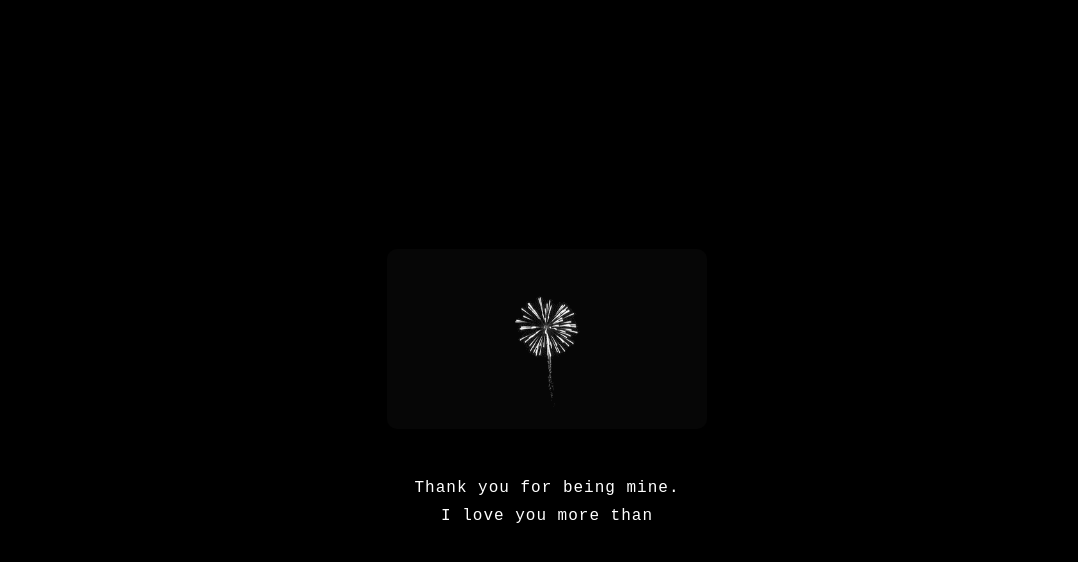
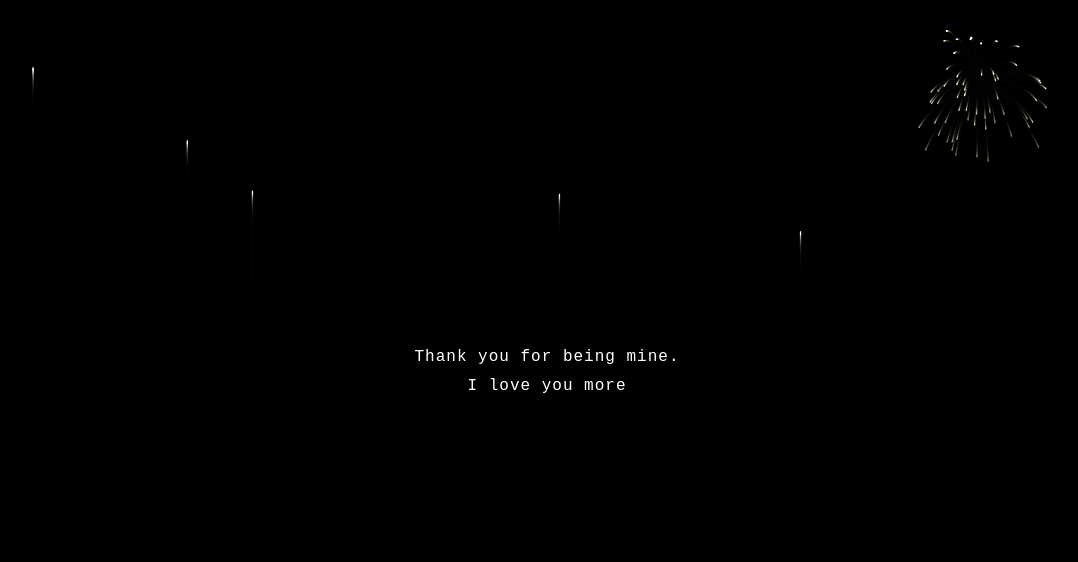
Before and after one commit to xxxtension678-rgb/For-Pi-Si, a plain HTML site: page index.html in a window 1280 px wide. Both pictures are taken after a click on the button "Yes". Shown: the whole page, without its empty margins (93-1171 px from the left). Drawn offline with Linux system fonts and the light colour scheme.

Commit message:
Update index.html

```diff
--- a/index.html
+++ b/index.html
@@ -7,108 +7,78 @@
     <style>
         @import url('https://fonts.googleapis.com/css2?family=JetBrains+Mono:wght@400;500&display=swap');
         * { box-sizing: border-box; -webkit-tap-highlight-color: transparent; }
-
         body {
             display: flex; flex-direction: column; align-items: center; justify-content: center;
             height: 100vh; margin: 0; background-color: #000000;
             font-family: 'JetBrains+Mono', monospace; overflow: hidden; text-align: center;
         }
-
-        /* GIF Container - စာသားအပေါ်မှာထားမယ် */
-        #gifContainer {
-            width: 100%;
-            max-width: 320px;
-            display: none; /* စစချင်း ဖျောက်ထားမယ် */
-            margin-bottom: 20px;
+        #fireworksCanvas {
+            position: absolute; top: 0; left: 0; width: 100%; height: 35%;
+            pointer-events: none; z-index: 1; display: none;
         }
-
-        #fireworksGif {
-            width: 100%;
-            height: auto;
-            border-radius: 10px;
-        }
-
         #typewriter, #successText {
             font-size: 16px; color: #FFFFFF; line-height: 1.8;
-            letter-spacing: 1px; min-height: 30px;
-            position: relative; z-index: 2;
+            letter-spacing: 1px; min-height: 30px; position: relative; z-index: 2;
         }
-
         .stage {
             position: relative; width: 320px; height: 120px;
             display: flex; justify-content: space-between; align-items: center;
             opacity: 0; transition: opacity 0.6s ease-in; z-index: 2;
         }
-
         .btn {
             border: none; color: white; cursor: pointer; font-weight: 500;
             width: 80px; height: 45px; border-radius: 8px;
             display: flex; justify-content: center; align-items: center;
-            box-shadow: 0 4px 15px rgba(0,0,0,0.5);
         }
-
         #yesBtn { background-color: #0356C5; }
         #noBtn { background-color: #8B0000; }
-
         .emoji-wrapper {
             position: absolute; left: 50%; transform: translateX(-50%);
-            display: flex; align-items: center; transition: left 0.4s cubic-bezier(0.175, 0.885, 0.32, 1.275);
+            display: flex; align-items: center; transition: left 0.4s ease-out;
+            z-index: 5;
         }
-
-        #mainEmoji { font-size: 50px; user-select: none; }
-        #fistEmoji { font-size: 20px; margin-left: -2px; display: none; }
-
-        @keyframes punchAction {
-            0% { transform: scale(0); opacity: 0; }
-            100% { transform: scale(1.1) translateX(8px); opacity: 1; }
-        }
-
+        #mainEmoji { font-size: 50px; }
+        #fistEmoji { font-size: 20px; display: none; }
         @keyframes flyAway { to { transform: translate(800px, 50px) rotate(450deg); opacity: 0; } }
-
         #successScreen { display: none; padding: 20px; width: 90%; max-width: 450px; position: relative; z-index: 2; }
+        #finalEmojis { font-size: 25px; margin-top: 25px; opacity: 0; transition: opacity 1.5s ease-in; }
         .cursor { animation: blink 0.7s infinite; color: #FFFFFF; }
         @keyframes blink { 50% { opacity: 0; } }
     </style>
 </head>
 <body>
 
-    <div id="gifContainer">
-        <img id="fireworksGif" src="fireworks.gif" alt="Surprise!">
-    </div>
+    <canvas id="fireworksCanvas"></canvas>
 
-    <audio id="bgMusic" preload="auto">
-        <source src="music.mp3" type="audio/mpeg">
-    </audio>
+    <audio id="bgMusic" preload="auto"><source src="music.mp3" type="audio/mpeg"></audio>
     <audio id="punchSound" src="https://www.soundjay.com/human/sounds/punch-02.mp3" preload="auto"></audio>
 
     <div id="mainContent">
         <div id="typewriter"></div>
         <div class="stage" id="buttonStage">
             <button id="yesBtn" class="btn" onclick="celebrate()">Yes</button>
-            <div class="emoji-wrapper" id="emojiWrap">
-                <span id="mainEmoji">😊</span>
-                <span id="fistEmoji">🤜</span>
-            </div>
+            <div class="emoji-wrapper" id="emojiWrap"><span id="mainEmoji">😊</span><span id="fistEmoji">🤜</span></div>
             <button id="noBtn" class="btn" onclick="handlePunch(event)">No</button>
         </div>
     </div>
 
     <div id="successScreen">
         <div id="successText"></div>
+        <div id="finalEmojis">💍 💖 ✨</div>
     </div>
 
     <script>
         const firstText = "✨ Will you be mine? ✨";
         const secondText = "Thank you for being mine.\nI love you more than words can say,\nmy beautiful wife, \"Pi Si\".";
         let idx1 = 0, idx2 = 0;
+        const dpr = window.devicePixelRatio || 1;
 
         window.onload = () => { typeWriter1(); };
 
         function typeWriter1() {
             if (idx1 < firstText.length) {
                 document.getElementById("typewriter").innerHTML = firstText.substring(0, idx1 + 1) + '<span class="cursor">|</span>';
-                idx1++;
-                setTimeout(typeWriter1, 60);
+                idx1++; setTimeout(typeWriter1, 60);
             } else {
                 document.querySelector(".cursor").style.display = "none";
                 document.getElementById("buttonStage").style.opacity = "1";
@@ -121,36 +91,20 @@
             const fist = document.getElementById('fistEmoji');
             const noBtn = document.getElementById('noBtn');
             const punchSound = document.getElementById('punchSound');
-            mainEmoji.innerHTML = "😡";
-            wrapper.style.left = "75%";
+            mainEmoji.innerHTML = "😡"; wrapper.style.left = "75%";
             setTimeout(() => {
-                fist.style.display = "inline-block";
-                fist.style.animation = "punchAction 0.2s forwards";
-                punchSound.play();
+                fist.style.display = "inline-block"; punchSound.play();
                 noBtn.style.animation = "flyAway 0.8s forwards";
-                setTimeout(() => {
-                    fist.style.display = "none";
-                    mainEmoji.innerHTML = "🙄";
-                    wrapper.style.left = "50%";
-                    setTimeout(() => noBtn.style.display = "none", 800);
-                }, 400);
+                setTimeout(() => { fist.style.display = "none"; mainEmoji.innerHTML = "🙄"; wrapper.style.left = "50%"; }, 400);
             }, 400);
         }
 
         function celebrate() {
             const music = document.getElementById('bgMusic');
-            const gifBox = document.getElementById('gifContainer');
-
-            // GIF ကို အပေါ်မှာ ပြသရန်
-            gifBox.style.display = 'block';
-
-            // Music Play ရန်
-            music.currentTime = 65;
-            music.play().catch(e => console.log("Music error:", e));
-
+            music.currentTime = 65; music.play();
             document.getElementById('mainContent').style.display = 'none';
             document.getElementById('successScreen').style.display = 'block';
-
+            startFireworks();
             if (idx2 === 0) typeWriter2();
         }
 
@@ -158,9 +112,111 @@
             if (idx2 < secondText.length) {
                 let char = secondText.charAt(idx2);
                 document.getElementById("successText").innerHTML += (char === "\n" ? "<br>" : char);
-                idx2++;
-                setTimeout(typeWriter2, 60);
+                idx2++; setTimeout(typeWriter2, 70);
+            } else { document.getElementById('finalEmojis').style.opacity = "1"; }
+        }
+
+        // --- Slow Motion Optimized Fireworks ---
+        const canvas = document.getElementById('fireworksCanvas');
+        const ctx = canvas.getContext('2d');
+        let fireworks = [];
+        let particles = [];
+        const speedMultiplier = 0.65; // အရှိန်ကို 0.65 အထိ လျှော့ချထားခြင်း
+
+        function resizeCanvas() {
+            const width = window.innerWidth;
+            const height = window.innerHeight * 0.35;
+            canvas.width = width * dpr;
+            canvas.height = height * dpr;
+            ctx.scale(dpr, dpr);
+        }
+
+        function startFireworks() {
+            document.getElementById('fireworksCanvas').style.display = 'block';
+            resizeCanvas();
+            loop();
+        }
+
+        class Firework {
+            constructor() {
+                const h = window.innerHeight * 0.35;
+                this.x = Math.random() * window.innerWidth;
+                this.y = h;
+                this.targetY = Math.random() * (h * 0.5);
+                this.speed = 2.5 * speedMultiplier; // Launch speed လျှော့ထားခြင်း
             }
+            update() {
+                this.y -= this.speed;
+                if (this.y <= this.targetY) {
+                    this.explode();
+                    return true;
+                }
+                return false;
+            }
+            draw() {
+                ctx.fillStyle = "white";
+                ctx.fillRect(this.x, this.y, 1.2, 3);
+            }
+            explode() {
+                const colors = ['#FFD700', '#FF8C00', '#FFCC00', '#FFFFFF', '#FFFACD'];
+                const color = colors[Math.floor(Math.random() * colors.length)];
+                for (let i = 0; i < 60; i++) {
+                    particles.push(new Particle(this.x, this.y, color));
+                }
+            }
+        }
+
+        class Particle {
+            constructor(x, y, color) {
+                this.x = x; this.y = y; this.color = color;
+                const angle = Math.random() * Math.PI * 2;
+                const force = (Math.random() * 4 + 1) * speedMultiplier; // Explosion force လျှော့ထားခြင်း
+                this.vx = Math.cos(angle) * force;
+                this.vy = Math.sin(angle) * force;
+                this.gravity = 0.05 * speedMultiplier; // အောက်ကျတဲ့ အရှိန်ကိုပါ နှေးစေခြင်း
+                this.friction = 0.97; // ပိုပြီး ညင်သာသွားအောင် လေထုခုခံအား တိုးမြှင့်ထားခြင်း
+                this.alpha = 1;
+                this.decay = (Math.random() * 0.01 + 0.008) * speedMultiplier;
+            }
+            update() {
+                this.vx *= this.friction;
+                this.vy *= this.friction;
+                this.vy += this.gravity;
+                this.x += this.vx;
+                this.y += this.vy;
+                this.alpha -= this.decay;
+                return this.alpha <= 0;
+            }
+            draw() {
+                ctx.save();
+                ctx.globalAlpha = this.alpha;
+                ctx.beginPath();
+                ctx.arc(this.x, this.y, 0.8, 0, Math.PI * 2);
+                ctx.fillStyle = this.color;
+                ctx.fill();
+                ctx.restore();
+            }
+        }
+
+        function loop() {
+            ctx.globalCompositeOperation = 'destination-out';
+            ctx.fillStyle = 'rgba(0, 0, 0, 0.2)';
+            ctx.fillRect(0, 0, window.innerWidth, window.innerHeight);
+            ctx.globalCompositeOperation = 'lighter';
+
+            if (Math.random() < 0.03) fireworks.push(new Firework());
+
+            for (let i = fireworks.length - 1; i >= 0; i--) {
+                fireworks[i].draw();
+                if (fireworks[i].update()) fireworks.splice(i, 1);
+            }
+
+            for (let i = particles.length - 1; i >= 0; i--) {
+                particles[i].draw();
+                if (particles[i].update()) particles.splice(i, 1);
+            }
+
+            requestAnimationFrame(loop);
         }
     </script>
 </body>
```
